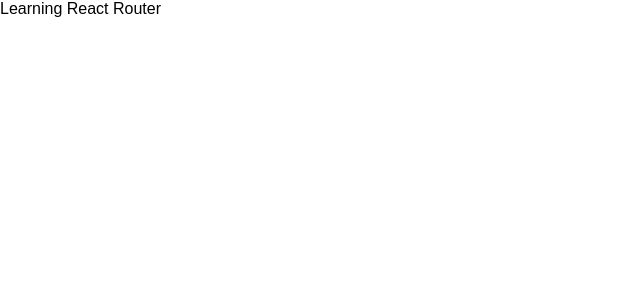
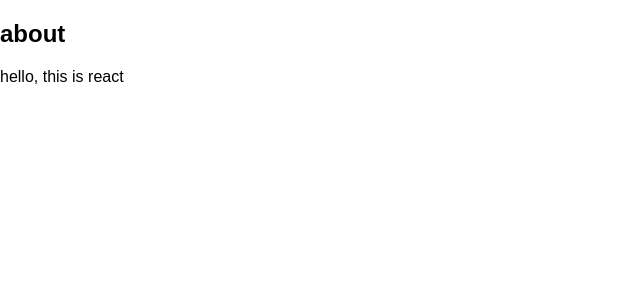
Before and after one commit to hellomac87/react-router-tutorial, a React (Create React App) app: page /about/react in a window 1280 px wide. Shown: the top 300 px of the page, without its empty margins (0-640 px from the left). Built offline with nearby package versions, Linux system fonts and the light colour scheme.

Commit message:
Route와 파라미터

```diff
--- a/src/App.js
+++ b/src/App.js
@@ -1,12 +1,16 @@
 import React, { Component } from 'react';
+import { Route } from 'react-router-dom';
+import {
+  Home,
+  About
+} from 'pages';
 
 class App extends Component {
   render() {
-    return (
-      <div>
-        Learning React Router
-      </div>
-    );
+    return <div>
+        <Route exact path="/" component={Home} />
+        <Route path="/about/:name?" component={About} />
+      </div>;
   }
 }
 
--- /dev/null
+++ b/src/pages/About.js
@@ -0,0 +1,23 @@
+import React from 'react';
+import queryString from 'query-string';
+
+const About = ({location, match}) => {
+    const query = queryString.parse(location.search);
+    console.log(query);
+
+    const { color, bool, number } = query;
+    if(bool === 'true'){
+
+    }
+    if(parseInt(number) > 10){
+
+    }
+    return (
+        <div>
+           <h2 style={{color}}>about</h2>
+           <p>hello, this is {match.params.name}</p>
+        </div>
+    );
+};
+
+export default About;
--- /dev/null
+++ b/src/pages/Home.js
@@ -0,0 +1,11 @@
+import React from 'react';
+
+const Home = () => {
+    return (
+        <div>
+         <h2>Home</h2>
+        </div>
+    );
+};
+
+export default Home;
--- /dev/null
+++ b/src/pages/index.js
@@ -0,0 +1,2 @@
+export { default as Home } from "./Home";
+export { default as About } from "./About";
```
